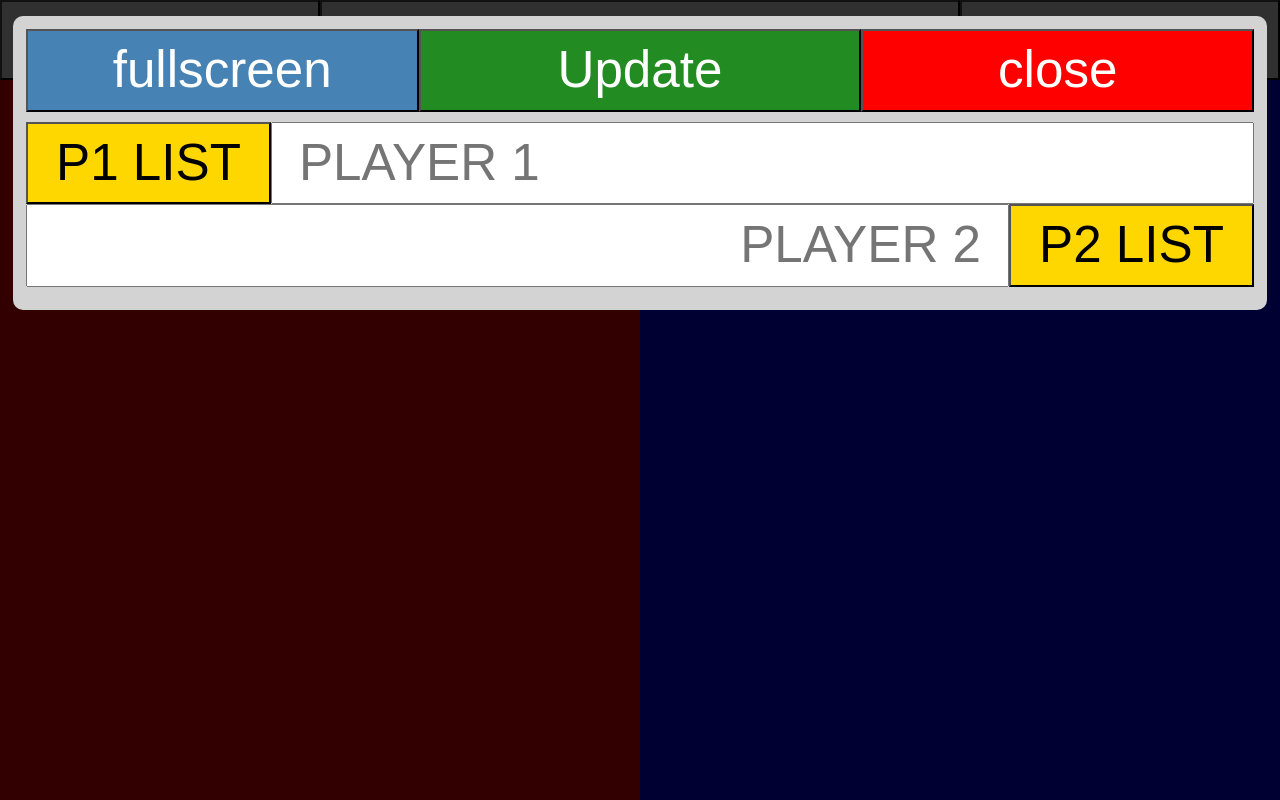
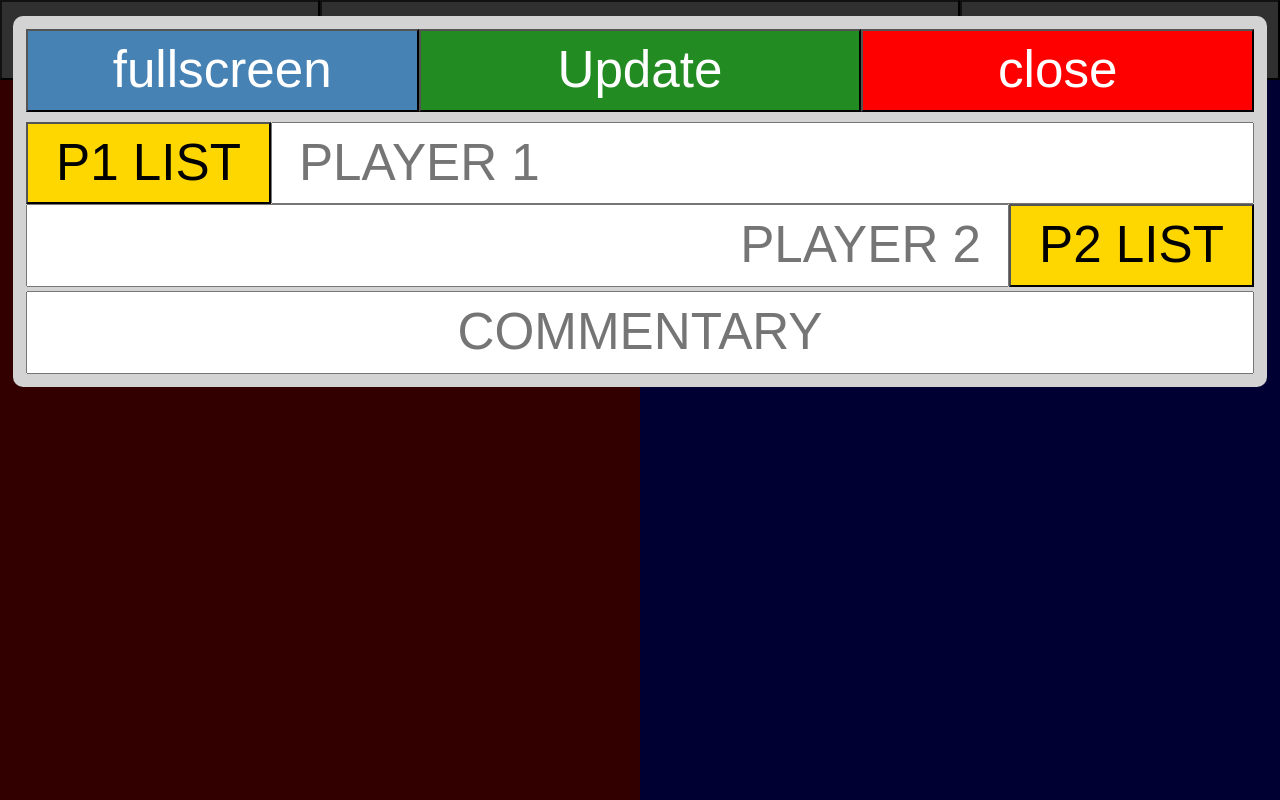
Before and after one commit to daux-dev/ig-scores-tool, a website: page controls/tap50modal/index.html in a window 1280 px wide. Drawn offline with nearby package versions, Linux system fonts and the light colour scheme; no server answers.

Commit message:
add commentary input to modal

```diff
--- a/controls/tap50modal/index.html
+++ b/controls/tap50modal/index.html
@@ -40,14 +40,18 @@
                     <input name="p2_name" type="text" class="p2_name" id="p2_name" placeholder="PLAYER 2" aria-label="Player 2">
                     <button class="p2_select" type="button">P2 LIST</button>
                 </div>
+                <input type="text" name="" id="commentary" placeholder="COMMENTARY">
             </div>
         </div>
     </div>
-    <div class="playerselect-bg">
+
+    <div class="player1select-bg">
         <div class="player1Select playerselect">
 
         </div>
+    </div>
 
+    <div class="player2select-bg">
         <div class="player2Select playerselect">
 
         </div>
--- a/controls/tap50modal/styles.css
+++ b/controls/tap50modal/styles.css
@@ -80,8 +80,7 @@ body {
     display: grid;
     grid-template-areas:
     'options'
-    'names'
-    'commentary';
+    'names';
     gap: 10px;
     /* background-color: #2196F3; */
 }
@@ -140,6 +139,7 @@ body {
     grid-template-columns: 80% 20%;
 }
 
-.commentary {
-    grid-area: commentary;
+#commentary {
+    text-align: center;
+    margin-top: 0.25rem;
 }
```
